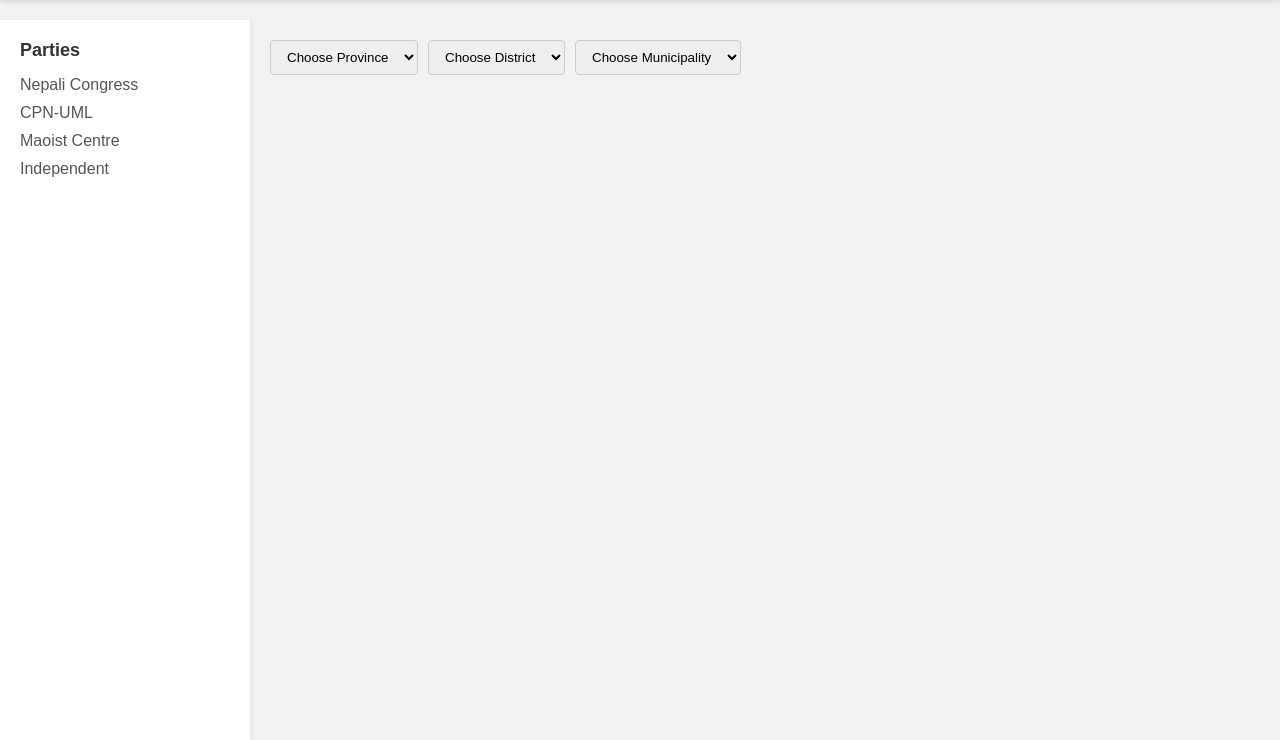
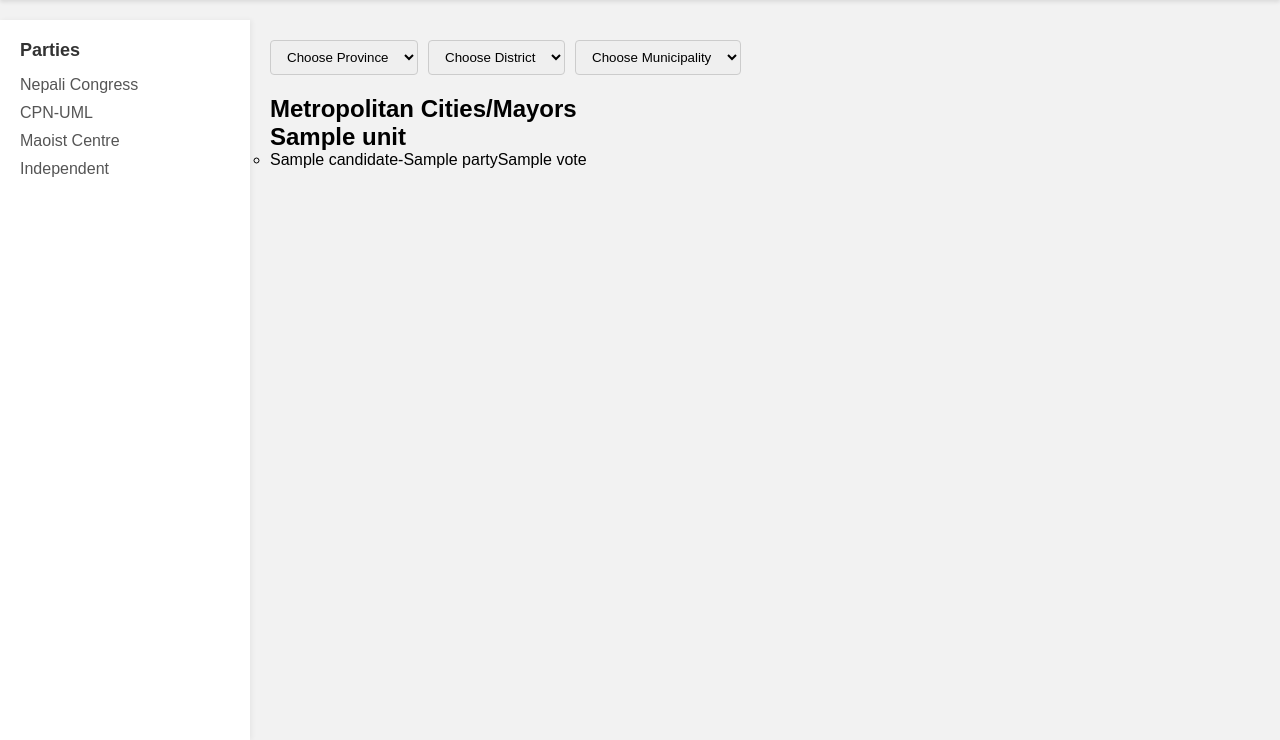
Before and after one commit to nepllertechnology/missionelection, a Django app: template templates/app_main/home.html in a window 1280 px wide. Shown: the part 63-803 px from the top of the page. Run offline with Django 5.2, Linux system fonts and the light colour scheme; data comes from the database, SQL or seed files in the repository; both versions use the stored data as it was after the commit; the template is opened without the code that fills it: values that come from a table or form of the project are taken from there, most other values are stand-ins (such as "Sample title", 1, 10 or a date in 2020).

Commit message:
feat: Extract top two mayor candidates for each metropolitan city

```diff
--- a/app_main/views.py
+++ b/app_main/views.py
@@ -8,11 +8,11 @@
 def home(request):
     parties=Party.objects.all()
 
-    metro_mayor_candidates=Candidate.objects.filter(position='Mayor',local_unit__type='Metropolitan').order_by('local_unit', '-vote').values('local_unit','name','vote')
-    metro_Dmayor_candidates=Candidate.objects.filter(position='Deputy Mayor',local_unit__type='Metropolitan').order_by('local_unit', '-vote').values('local_unit','name','vote')
+    metro_mayor_candidates=Candidate.objects.filter(position='Mayor',local_unit__type='Metropolitan').order_by('local_unit', '-vote').values('local_unit','name','party','vote')
+    metro_Dmayor_candidates=Candidate.objects.filter(position='Deputy Mayor',local_unit__type='Metropolitan').order_by('local_unit', '-vote').values('local_unit','party','name','vote')
 
-    submetro_mayor_candidates=Candidate.objects.filter(position='Mayor',local_unit__type='Sub Metropolitan').order_by('local_unit', '-vote').values('local_unit','name','vote')
-    submetro_Dmayor_candidates=Candidate.objects.filter(position='Deputy Mayor',local_unit__type='Sub Metropolitan').order_by('local_unit', '-vote').values('local_unit','name','vote')
+    submetro_mayor_candidates=Candidate.objects.filter(position='Mayor',local_unit__type='Sub Metropolitan').order_by('local_unit', '-vote').values('local_unit','name','party','vote')
+    submetro_Dmayor_candidates=Candidate.objects.filter(position='Deputy Mayor',local_unit__type='Sub Metropolitan').order_by('local_unit', '-vote').values('local_unit','name','party','vote')
 
     top2_metro_mayor = top2(metro_mayor_candidates)
     top2_metro_Dmayor = top2(metro_Dmayor_candidates)
--- a/templates/app_main/home.html
+++ b/templates/app_main/home.html
@@ -52,7 +52,22 @@
                     <!-- Municipalities will be loaded here -->
                 </select>
             </div>
+            <h2>Metropolitan Cities/Mayors</h2>
+            <ul>
+                {% for unit,candidates in top2_metro_mayor.items %}
+                    <h2>{{ unit }}</h2>
+                    <ul>
+                        {% for candidate in candidates %}
+                        <li>{{candidate.name}}-{{candidate.party}}{{candidate.vote}}</li>
+                        {% endfor %}
+                    </ul>
+
+                {% endfor %}
+            </ul>
         </div>
+
+
+
     <script src="{% static 'js/home.js' %}" defer></script>
 </body>
 </html>
```
Also changed, not shown: db.sqlite3, images/candidate_photo/Nepali_Congress_WvuwJQH.png (added).
